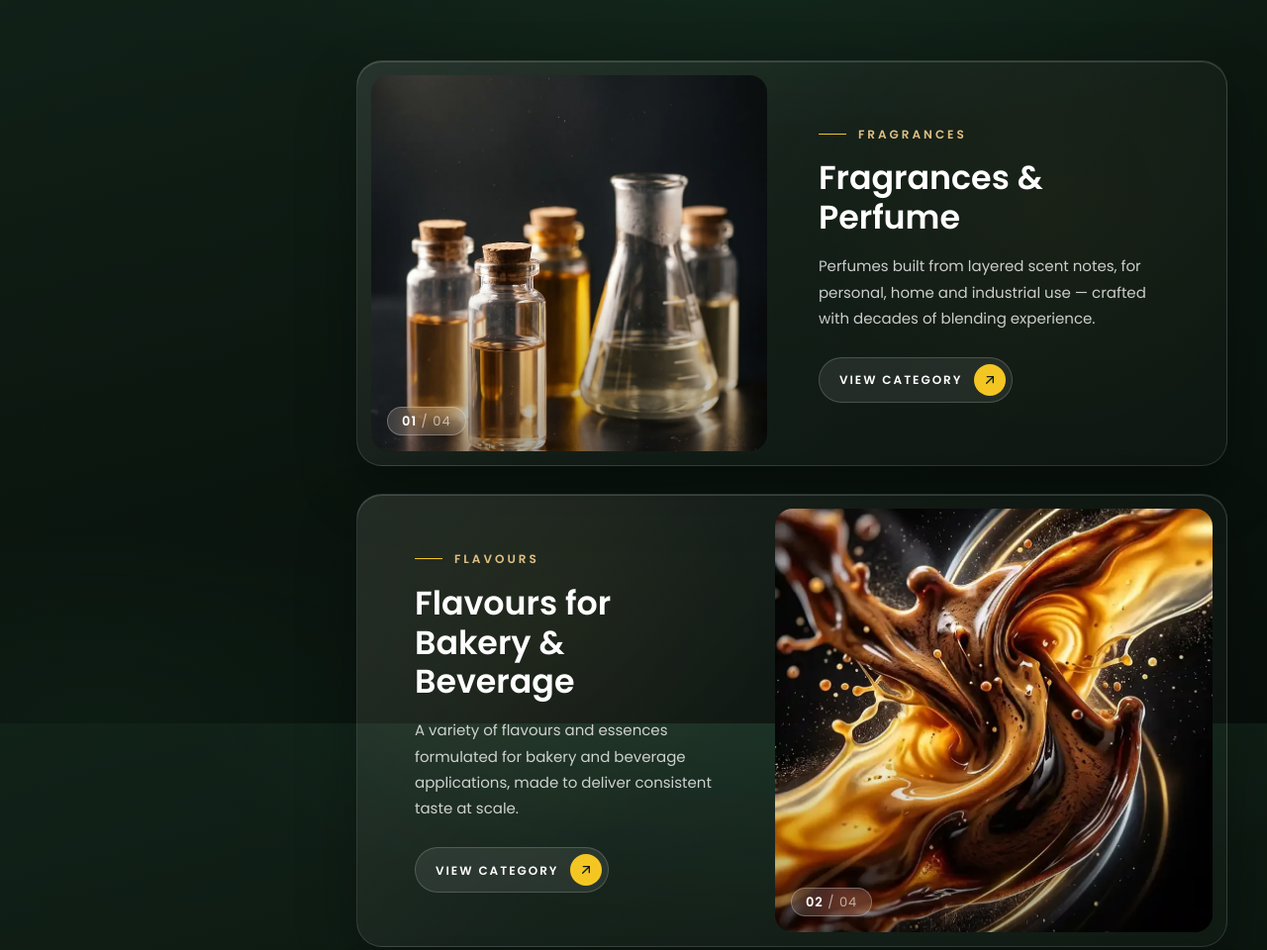
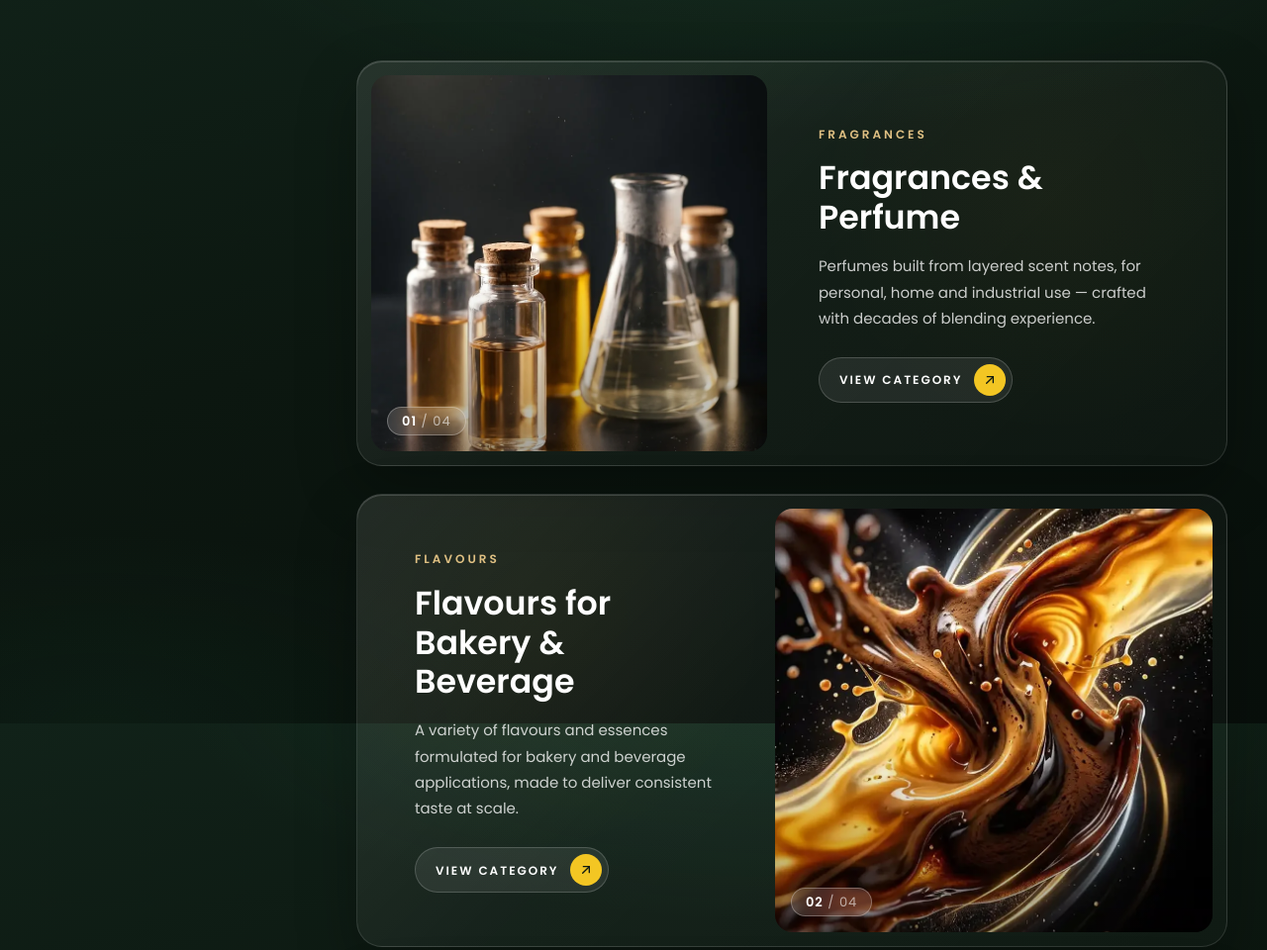
Before and after one commit to Mr-Naim/ezzi-new-site, a plain HTML site: page index.html in a window 1280 px wide. Shown: the part 869-1829 px from the top of the page at 99% size. Drawn offline with Linux system fonts and the light colour scheme.

Commit message:
Home panels: drop the gold line before the category label
Co-Authored-By: Claude Opus 5.5 <noreply@anthropic.com>

```diff
--- a/css/custom.css
+++ b/css/custom.css
@@ -1576,21 +1576,13 @@ body.ezzi-lightbox-open .ezzi-whatsapp { display: none; }
 	padding: 40px 44px;
 }
 .ezzi-showcase-kicker {
-	display: flex;
-	align-items: center;
-	gap: 12px;
+	display: block;
 	margin-bottom: 14px;
 	font-size: 12px;
 	font-weight: 600;
 	letter-spacing: 3px;
 	text-transform: uppercase;
 	color: #dfc083;
-}
-.ezzi-showcase-kicker::before {
-	content: '';
-	width: 28px;
-	height: 1px;
-	background: #f3c623;
 }
 .ezzi-showcase-text h2 {
 	margin: 0 0 16px;
```
